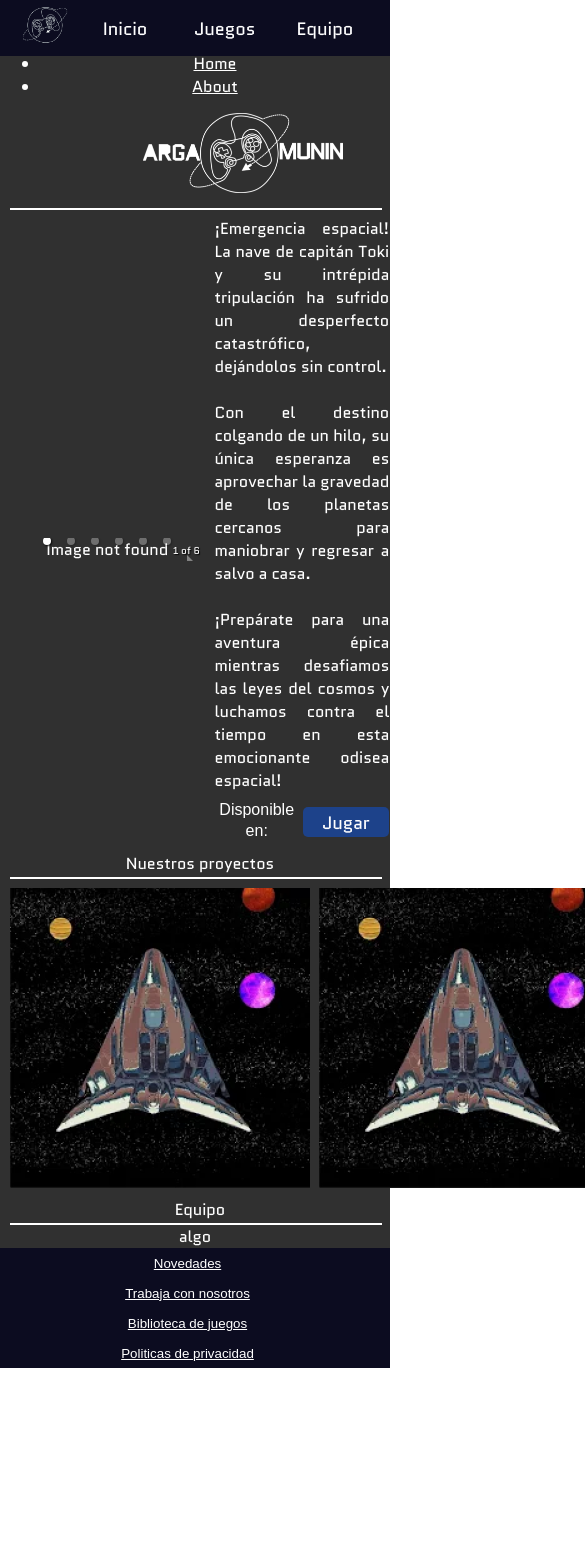
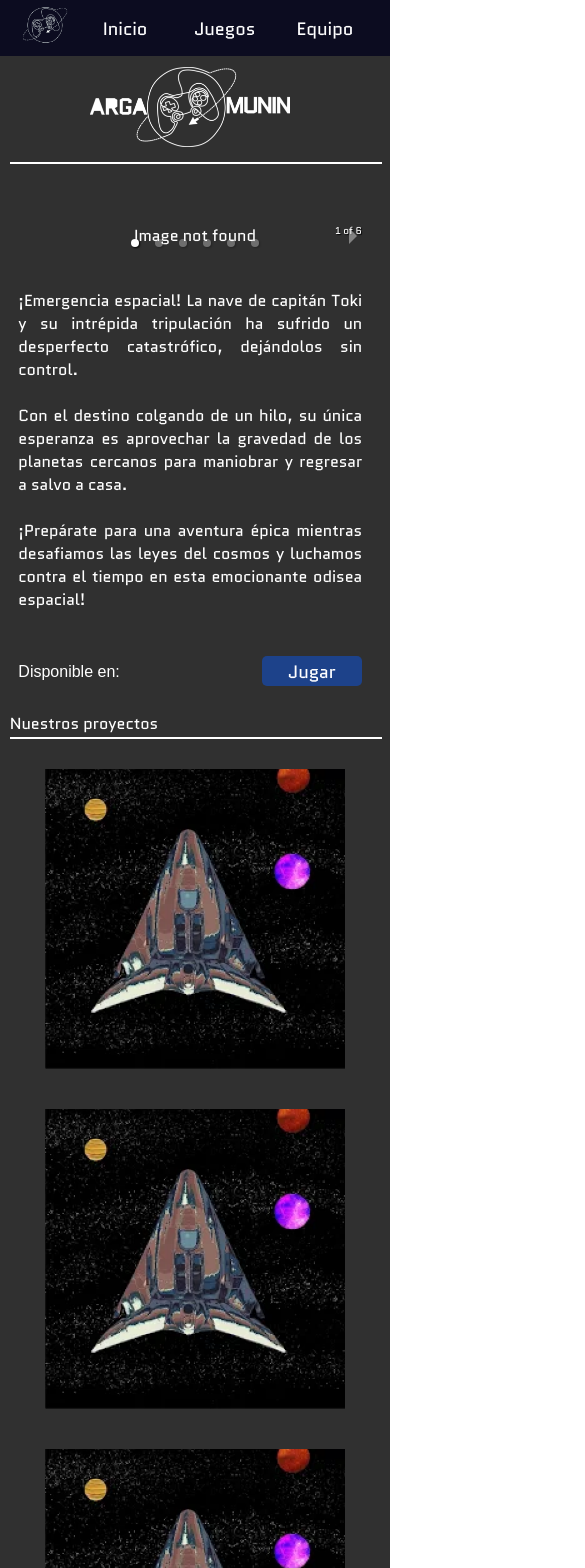
Before and after one commit to argamunin/web, a React (Create React App) app in the folder frontend/: page / in a window 390 px wide. Shown: the top 1568 px of the page, 585 px wide, since content can reach past the window. Before the commit the page ends 1368 px from the top, so only its background shows below. Built offline with nearby package versions, Linux system fonts and the light colour scheme.

Commit message:
creating responsive

```diff
--- a/frontend/src/App.js
+++ b/frontend/src/App.js
@@ -1,32 +1,17 @@
 import React from "react";
-import { BrowserRouter as Router, Route, Routes, Link } from "react-router-dom";
+import { BrowserRouter as Router, Route, Routes } from "react-router-dom";
 import HomePage from "./pages/HomePage";
-import AboutPage from "./pages/AboutPage";
 import Layout from "./components/layout/layout";
 import "./styles/globals.css";
-import "./styles/App.css";
 
 function App() {
   return (
     <Layout>
       <div className="App">
         <Router basename={process.env.PUBLIC_URL}>
-          <div>
-            <nav>
-              <ul>
-                <li>
-                  <Link to="/">Home</Link>
-                </li>
-                <li>
-                  <Link to="/about">About</Link>
-                </li>
-              </ul>
-            </nav>
-            <Routes>
-              <Route path="/" element={<HomePage />} />
-              <Route path="/about" element={<AboutPage />} />
-            </Routes>
-          </div>
+          <Routes>
+            <Route path="/" element={<HomePage />} />
+          </Routes>
         </Router>
       </div>
     </Layout>
--- a/frontend/src/styles/App.css
+++ /dev/null
@@ -1,38 +0,0 @@
-.App {
-  text-align: center;
-}
-
-.App-logo {
-  height: 40vmin;
-  pointer-events: none;
-}
-
-@media (prefers-reduced-motion: no-preference) {
-  .App-logo {
-    animation: App-logo-spin infinite 20s linear;
-  }
-}
-
-.App-header {
-  background-color: #282c34;
-  min-height: 100vh;
-  display: flex;
-  flex-direction: column;
-  align-items: center;
-  justify-content: center;
-  font-size: calc(10px + 2vmin);
-  color: white;
-}
-
-.App-link {
-  color: #61dafb;
-}
-
-@keyframes App-logo-spin {
-  from {
-    transform: rotate(0deg);
-  }
-  to {
-    transform: rotate(360deg);
-  }
-}
--- a/frontend/src/styles/globals.css
+++ b/frontend/src/styles/globals.css
@@ -1,5 +1,4 @@
 * {
-  margin: 0px;
   font-family: Quantico, sans-serif;
   color: white;
 }
--- a/frontend/src/styles/home.module.scss
+++ b/frontend/src/styles/home.module.scss
@@ -17,8 +17,6 @@
   text-align: center;
 }
 .logo {
-  padding-left: 53px;
-  //padding-left: 20px;
   width: 200px;
   height: auto;
 }
@@ -46,9 +44,9 @@
   display: flex;
   flex-direction: row;
   align-items: center;
-  gap: 2.5%;
-  margin-top: 2%;
+  gap: 10px;
   justify-content: space-between;
+  padding: 4px;
 }
 
 .containerCarousel {
@@ -94,9 +92,60 @@
 
 .sectionProject {
   display: flex;
-  flex-direction: row;
-  align-items: center;
-  gap: 2.5%;
-  margin: 2.5%;
-  justify-content: space-between;
+  flex-wrap: wrap;
+  justify-content: center; /* Centra los elementos horizontalmente en el contenedor */
+  padding: 10px;
 }
+
+.containerCard {
+  padding: 20px;
+  flex: 1 1 200px; /* Los elementos tienen un mínimo de 200px de ancho y se expanden */
+  display: flex;
+  justify-content: center; /* Centra los elementos horizontalmente en el contenedor */
+}
+
+@media (max-width: 1024px) {
+  .containerCard {
+    flex: 1 1 33%; /* En pantallas medianas, los elementos ocupan el 33% del ancho del contenedor */
+  }
+}
+
+@media (max-width: 768px) {
+  .sectionGame {
+    flex-direction: column;
+  }
+
+  .containerCarousel {
+    width: 90%;
+    margin-left: 0%;
+  }
+
+  .containerDescription {
+    display: flex;
+    flex-direction: column;
+    margin-right: 2.5%;
+    width: 90%;
+  }
+
+  .containerCard {
+    flex: 1 1 40%; /* En pantallas pequeñas, los elementos ocupan el 50% del ancho del contenedor */
+  }
+}
+
+@media (max-width: 480px) {
+  .containerCarousel {
+    width: 90%;
+    margin-left: 0%;
+  }
+
+  .containerDescription {
+    display: flex;
+    flex-direction: column;
+    margin-right: 2.5%;
+    width: 90%;
+  }
+
+  .containerCard {
+    flex: 1 1 100%; /* En pantallas muy pequeñas, los elementos ocupan el 100% del ancho del contenedor */
+  }
+}
```
